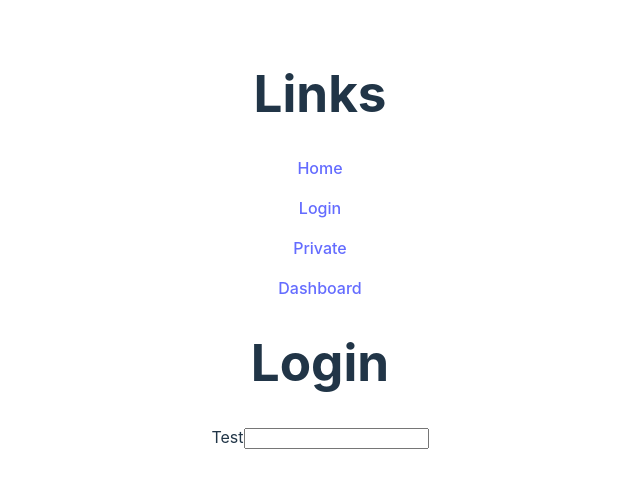
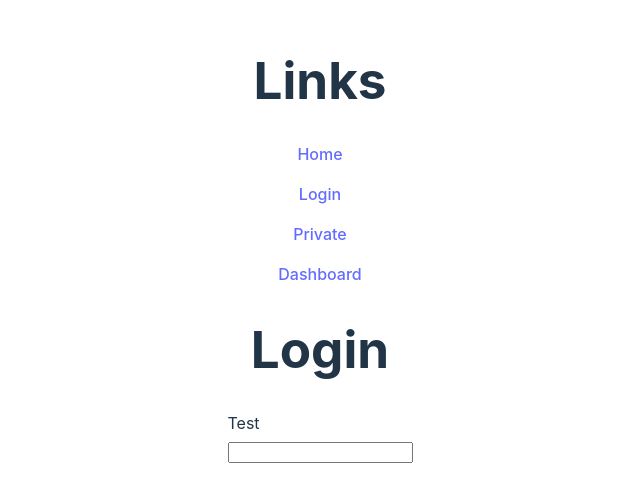
Before and after one commit to DavidFFDAW/2k-manager-react-migration, a React (Vite) app: page /login in a window 1280 px wide. Shown: the part 160-662 px from the top of the page, without its empty margins (320-960 px from the left). Built offline with nearby package versions, Linux system fonts and the light colour scheme.

Commit message:
feat: user model, config and css

```diff
--- a/src/App.css
+++ b/src/App.css
@@ -3,6 +3,22 @@
     margin: 0 auto;
     padding: 2rem;
     text-align: center;
+}
+.input label {
+    display: block;
+    margin-bottom: 0.2rem;
+    text-align: start;
+}
+.input .tr-err {
+    border: 1px solid rgb(162, 95, 95);
+    background: rgb(246, 185, 185);
+    outline: rgb(162, 95, 95);
+}
+span.error {
+    display: block;
+    color: rgb(162, 95, 95);
+    text-align: start;
+    font-size: 18px;
 }
 
 .logo {
--- a/src/Config.ts
+++ b/src/Config.ts
@@ -1,3 +1,4 @@
 export class Config {
-    public static readonly API_URL = 'http://localhost:3000';
+    // public static readonly API_URL = 'http://localhost:3000';
+    public static readonly API_BASE_URL = 'http://vps-f87b433e.vps.ovh.net/2k/api/v2/';
 }
```
Also changed, not shown: src/models/User.ts (+9 -1 lines). Lines whose indentation alone changed are shown as unchanged.
